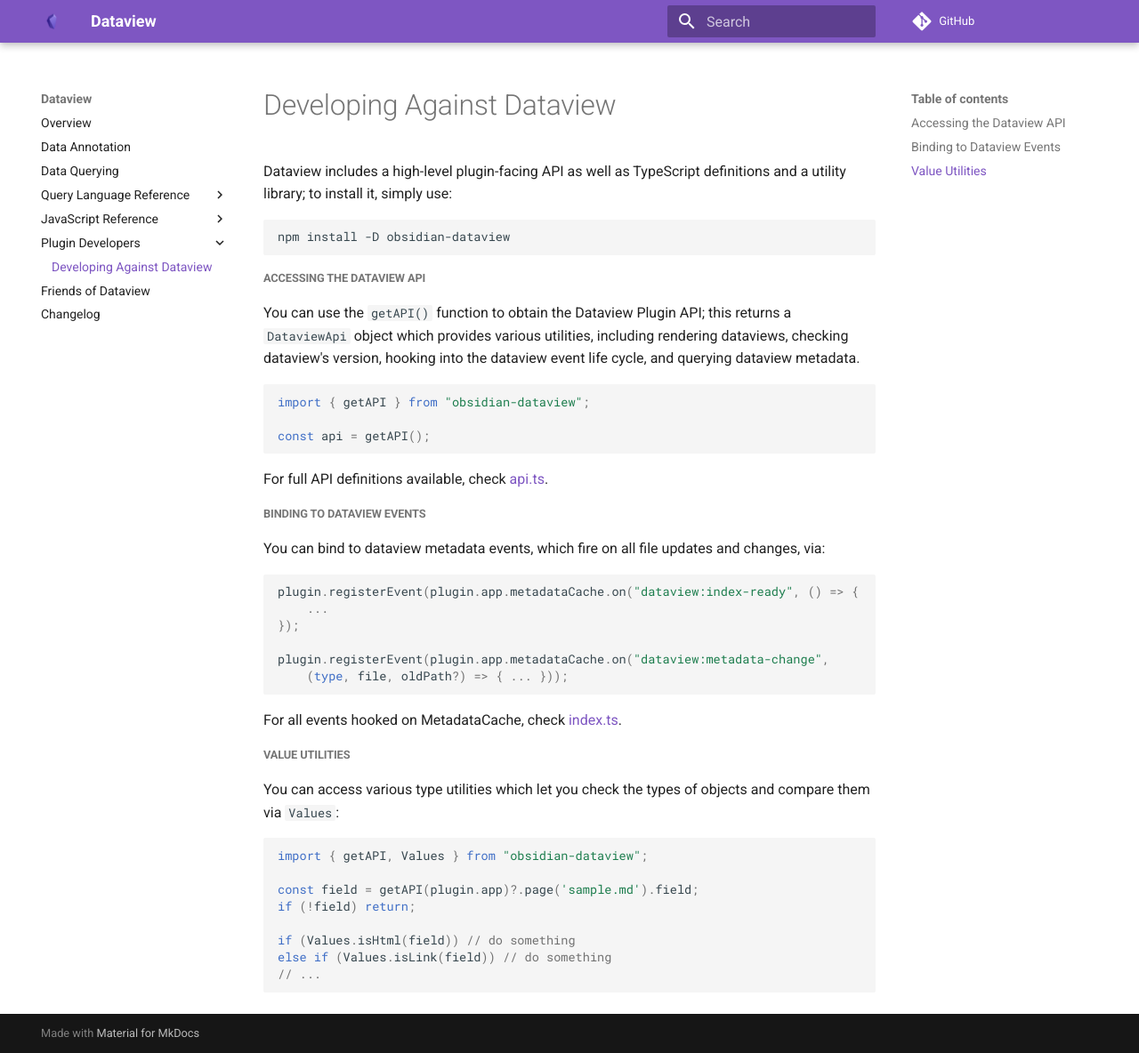
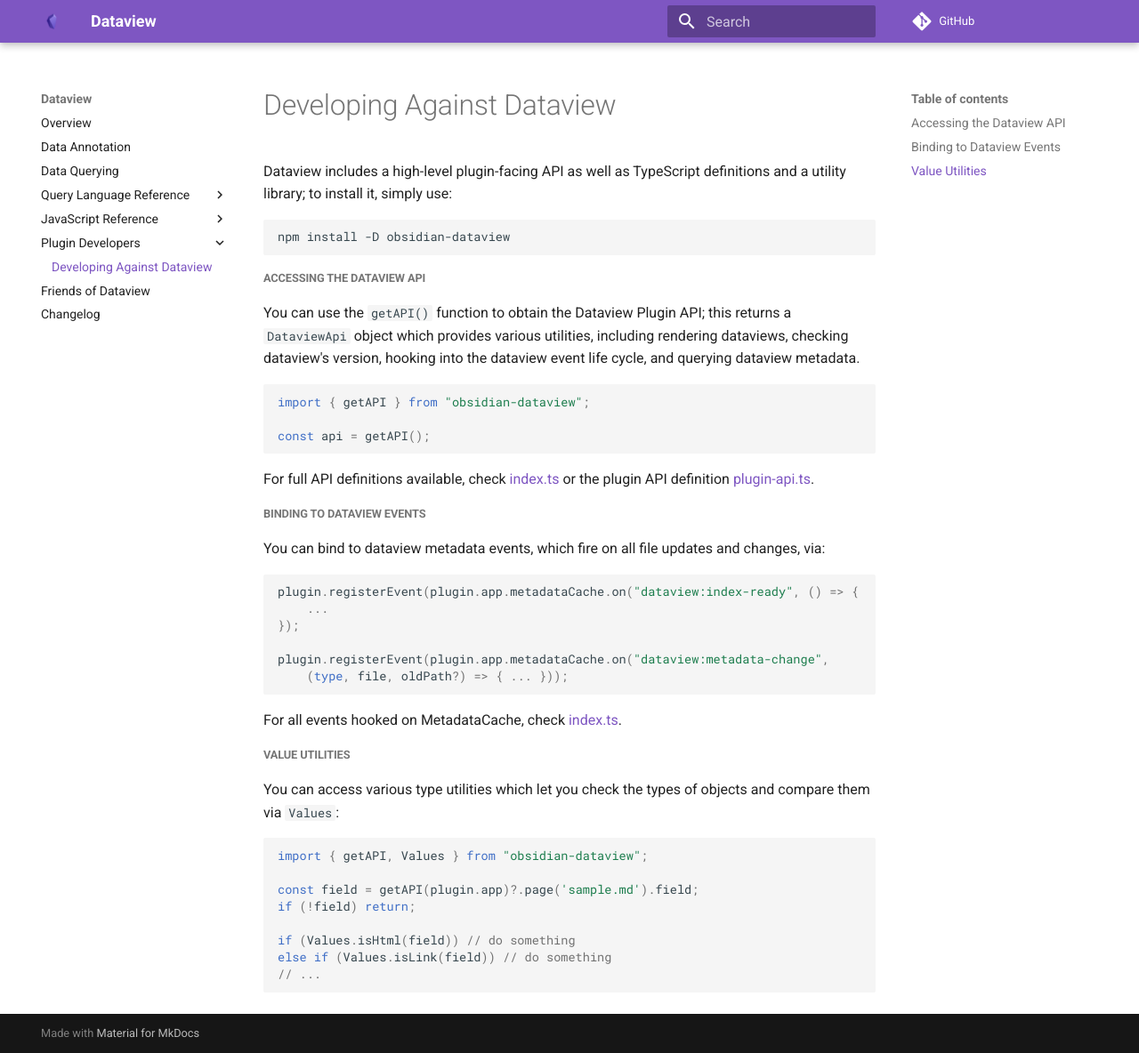
Before and after one commit to blacksmithgu/obsidian-dataview, an MkDocs documentation site: the page built from docs/docs/plugin/develop-against-dataview.md, in a window 1280 px wide and 1184 px high. Shown: the whole window at 89% size. Built offline with MkDocs 1.6.1 and Material for MkDocs 9.7.7, drawn with Linux system fonts in a browser that asks for light colours; comment, search, counter and statistics services are not loaded.

Commit message:
Fix #1238: Update dataview API links

````diff
--- a/docs/docs/plugin/develop-against-dataview.md
+++ b/docs/docs/plugin/develop-against-dataview.md
@@ -19,7 +19,8 @@ import { getAPI } from "obsidian-dataview";
 const api = getAPI();
 ```
 
-For full API definitions available, check [api.ts](https://github.com/blacksmithgu/obsidian-dataview/blob/master/src/typings/api.d.ts).
+For full API definitions available, check
+[index.ts](https://github.com/blacksmithgu/obsidian-dataview/blob/master/src/index.ts) or the plugin API definition [plugin-api.ts](https://github.com/blacksmithgu/obsidian-dataview/blob/master/src/api/plugin-api.ts).
 
 ##### Binding to Dataview Events
 
````
